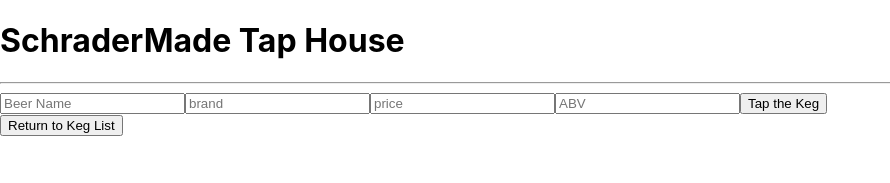
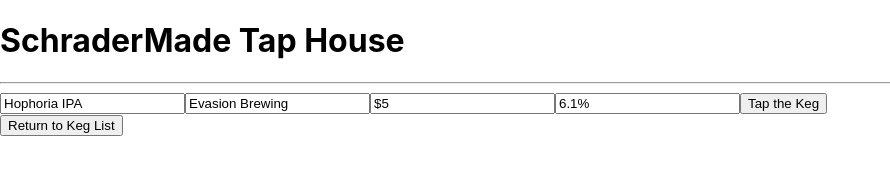
Before and after one commit to schradermade/tapRoom, a React (Create React App) app: page / in a window 1280 px wide. Both pictures are taken after a click on the button "Add Keg". Shown: the top 183 px of the page, without its empty margins (0-890 px from the left). Built offline with nearby package versions, Linux system fonts and the light colour scheme.

Commit message:
add temporary values for input form fields

```diff
--- a/src/components/NewKegForm.js
+++ b/src/components/NewKegForm.js
@@ -14,19 +14,23 @@ function NewKegForm(props)  {
         <input
           type = "text"
           name = "name"
-          placeholder = "Beer Name" />
+          placeholder = "Beer Name"
+          value = "Hophoria IPA" />
         <input
           type = "text"
           name = "brand"
-          placeholder = "brand" />
+          placeholder = "brand"
+          value = "Evasion Brewing" />
         <input
           type = "text"
           name = "price"
-          placeholder = "price" />
+          placeholder = "price"
+          value = "$5" />
         <input
           type = "text"
           name = "abv"
-          placeholder = "ABV" />
+          placeholder = "ABV"
+          value = "6.1%" />
         <button type="submit">Tap the Keg</button>
       </form>
     </React.Fragment>
```
